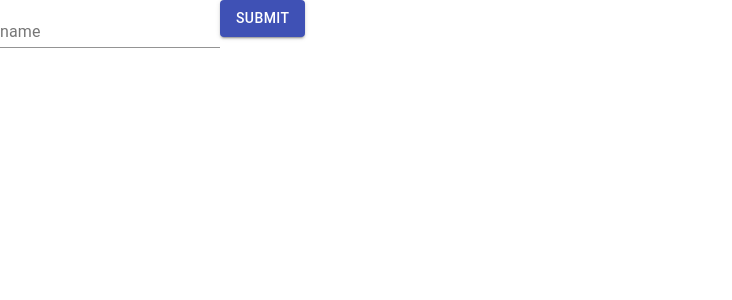
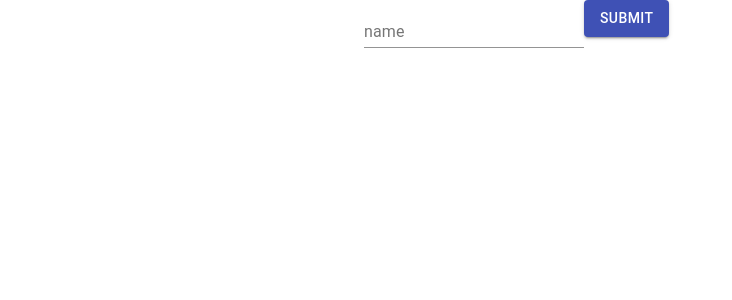
Before and after one commit to FScoward/time-is-money, a React (Create React App) app in the folder web/: page / in a window 1280 px wide. Shown: the top 300 px of the page, without its empty margins (0-732 px from the left). Built offline with nearby package versions, Linux system fonts and the light colour scheme.

Commit message:
コンテナでくるんだ

```diff
--- a/web/src/TaskForm.tsx
+++ b/web/src/TaskForm.tsx
@@ -1,4 +1,4 @@
-import { Button, TextField } from '@material-ui/core';
+import { Button, Container, TextField } from '@material-ui/core';
 import React from 'react';
 
 type State = { value: string }
@@ -23,11 +23,13 @@ class TaskForm extends React.Component<{}, State> {
 
   render() {
     return (
-      <form onSubmit={this.handleSubmit}>
-        <TextField label="name" value={this.state.value} onChange={this.handleChange} />
-        <Button variant="contained" color="primary" type="submit">Submit</Button>
-        {/* <input type="submit" value="Submit" /> */}
-      </form>
+      <Container maxWidth="sm">
+        <form onSubmit={this.handleSubmit}>
+          <TextField label="name" value={this.state.value} onChange={this.handleChange} />
+          <Button variant="contained" color="primary" type="submit">Submit</Button>
+          {/* <input type="submit" value="Submit" /> */}
+        </form>
+      </Container>
     );
   }
 }
```
Also changed, not shown: 1 other file (tests, documents, lock files or other folders).
